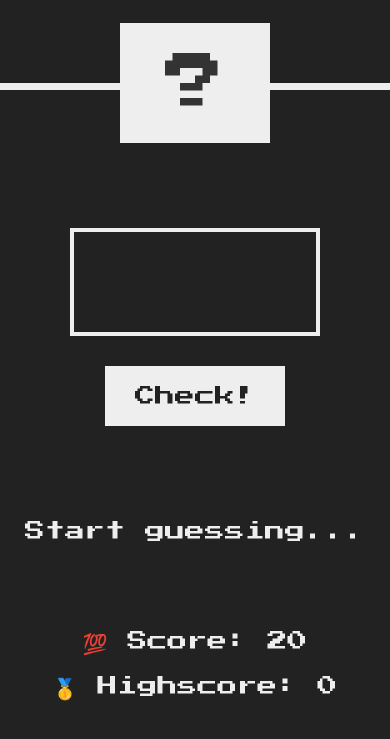
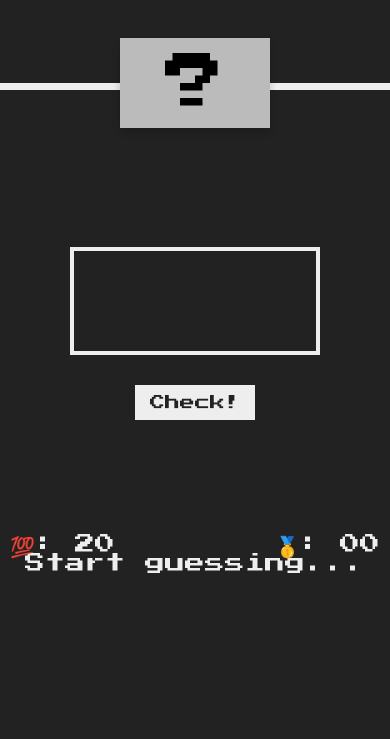
Before and after one commit to ciccioflair/GuessMyNumber, a plain HTML site: page index.html in a window 390 px wide. Shown: the part 225-964 px from the top of the page. Drawn offline with Linux system fonts and the light colour scheme.

Commit message:
"some major make-up and implemented some game logics"

```diff
--- a/index.html
+++ b/index.html
@@ -16,9 +16,20 @@
       <p class="between">(Between 1 and 20)</p>
     </div>
     <h1>Guess My Number!</h1>
-    <div class="number">?</div>
+    <div class="number">
+      <div class="flip-card-inner">
+        <div class="flip-card-front">
+          ?
+        </div>
+        <div class="flip-card-back">
+
+        </div>
+      </div>
+    </div>
   </header>
   <main>
+    <p class="label-score-mobile">💯: <span class="score">20</span></p>
+    <p class="label-highscore-mobile">🥇: <span class="highscore">0</span><span class="highscore">0</span></p>
     <section class="left">
       <input type="number" class="guess" />
       <button class="btn check">Check!</button>
--- a/script.js
+++ b/script.js
@@ -1 +1,42 @@
 'use strict';
+
+// console.log(document.querySelector(".message").textContent);
+
+// document.querySelector(".message").textContent = "🎉 Correct Number!";
+
+// document.querySelector(".score").textContent = 17;
+// document.querySelector(".highscore").textContent = 10;
+
+// document.querySelector(".guess").value = 20;
+
+const rnd = function () {
+    return Math.trunc(Math.random() * 20 + 1);
+}
+
+let secretNumber = rnd();
+let score = 20;
+document.querySelector(".flip-card-back").textContent = secretNumber;
+
+
+document.querySelector('.check').addEventListener ('click', function () {
+    const myGuessNum  = Number(document.querySelector(".guess").value);
+
+    let textMessage = document.querySelector(".message");
+
+    if (!myGuessNum) {
+        textMessage.textContent = "⛔ No Number!";
+    } else if (myGuessNum < 0) {
+        textMessage.textContent = "⛔ No negative number...";
+    } else if (myGuessNum === secretNumber) {
+        textMessage.textContent = "🏆 Correct number!!";
+        document.querySelector(".flip-card-back").classList.add("numberFlip");
+    } else if (myGuessNum > secretNumber) {
+        textMessage.textContent = "📈 Too high!!";
+        score--
+        document.querySelector(".score").textContent = score;
+    } else if (myGuessNum < secretNumber) {
+        textMessage.textContent = "📉 Too low!!"
+        score--
+        document.querySelector(".score").textContent = score;
+    }
+});
--- a/style.css
+++ b/style.css
@@ -34,27 +34,10 @@ main {
   align-items: center;
   justify-content: space-around;
   overflow: hidden;
+  position: relative;
 }
 
-@media (max-width: 992px) {
-  body {
-    overflow: scroll;
-  }
 
-  main {
-    flex-direction: column;
-    margin-top: 10rem;
-    row-gap: 2rem;
-  }
-  .right {
-    text-align: center;
-  }
-
-  .menu {
-    flex-direction: column;
-    row-gap: 2rem;
-  }
-}
 
 .left {
   width: 52rem;
@@ -77,13 +60,47 @@ main {
 }
 
 h1 {
-  font-size: clamp(3rem, 6vw, 4rem);
+  font-size: clamp(2rem, 6vw, 4rem);
   text-align: center;
   position: absolute;
   width: 100%;
   top: 55%;
-  left: 50%;
-  transform: translate(-50%, -50%);
+  margin: 0 auto;
+  animation: myAnim 8s cubic-bezier(0.37, 0, 0.63, 1) 1s infinite alternate-reverse both;
+}
+
+@keyframes myAnim {
+	0% {
+		transform: scale3d(1, 1, 1);
+	}
+
+	7.5% {
+		transform: scale3d(0.75, 1.25, 1);
+	}
+
+	10% {
+		transform: scale3d(1.25, 0.75, 1);
+	}
+
+	12.5% {
+		transform: scale3d(0.85, 1.15, 1);
+	}
+
+	16.25% {
+		transform: scale3d(1.05, 0.95, 1);
+	}
+
+	18.75% {
+		transform: scale3d(0.95, 1.05, 1);
+	}
+
+	25% {
+		transform: scale3d(1, 1, 1);
+	}
+
+  100% {
+
+  }
 }
 
 .number {
@@ -97,6 +114,10 @@ h1 {
   bottom: 0;
   left: 50%;
   transform: translate(-50%, 50%);
+  background-color: transparent;
+  width: 150px;
+  height: 150px;
+  perspective: 1000px;
 }
 
 .between {
@@ -144,3 +165,102 @@ h1 {
 .label-score {
   margin-bottom: 2rem;
 }
+
+.label-score-mobile {
+  position: absolute;
+  bottom: 18rem;
+  left: 1rem;
+  font-size: 2rem;
+  display: none;
+}
+
+.label-highscore-mobile {
+  position: absolute;
+  bottom: 18rem;
+  right: 1rem;
+  font-size: 2rem;
+  display: none;
+}
+
+.flip-card-inner {
+  position: relative;
+  width: 100%;
+  height: 100%;
+  text-align: center;
+  transition: transform 0.6s;
+  transform-style: preserve-3d;
+  box-shadow: 0 4px 8px 0 rgba(0,0,0,0.2);
+  overflow: hidden;
+}
+
+.numberFlip {
+  transform: translateY(-90px);
+}
+
+
+.flip-card-front, .flip-card-back {
+  position: absolute;
+  width: 100%;
+  height: 100%;
+  -webkit-backface-visibility: hidden;
+  backface-visibility: hidden;
+  display: flex;
+  align-items: center;
+  justify-content: center;
+}
+
+.flip-card-front {
+  background-color: #bbb;
+  color: black;
+}
+
+.flip-card-back {
+  top: 100%;
+  background-color: #222222;
+  border: 4px solid #EEEEEE;
+  color: #EEEEEE;
+  transition: transform 0.8s cubic-bezier(0.1, 0.6, 0.4, 0.9);
+}
+
+@media (max-width: 992px) {
+
+  main {
+    flex-direction: column;
+    margin-top: 10rem;
+    row-gap: 2rem;
+  }
+  .right {
+    text-align: center;
+  }
+
+  .menu {
+    flex-direction: column;
+    row-gap: 2rem;
+  }
+
+  .btn {
+    padding: 1rem 1.5rem!important;
+    font-size: 1.5rem!important;
+  }
+
+  .label-score-mobile {
+    display: block;
+  }
+
+  .label-score {
+    display: none;
+  }
+
+  .label-highscore-mobile {
+    display: block;
+  }
+
+  .label-highscore {
+    display: none;
+  }
+
+  .message {
+    margin-bottom: 10rem;
+  }
+
+}
```
